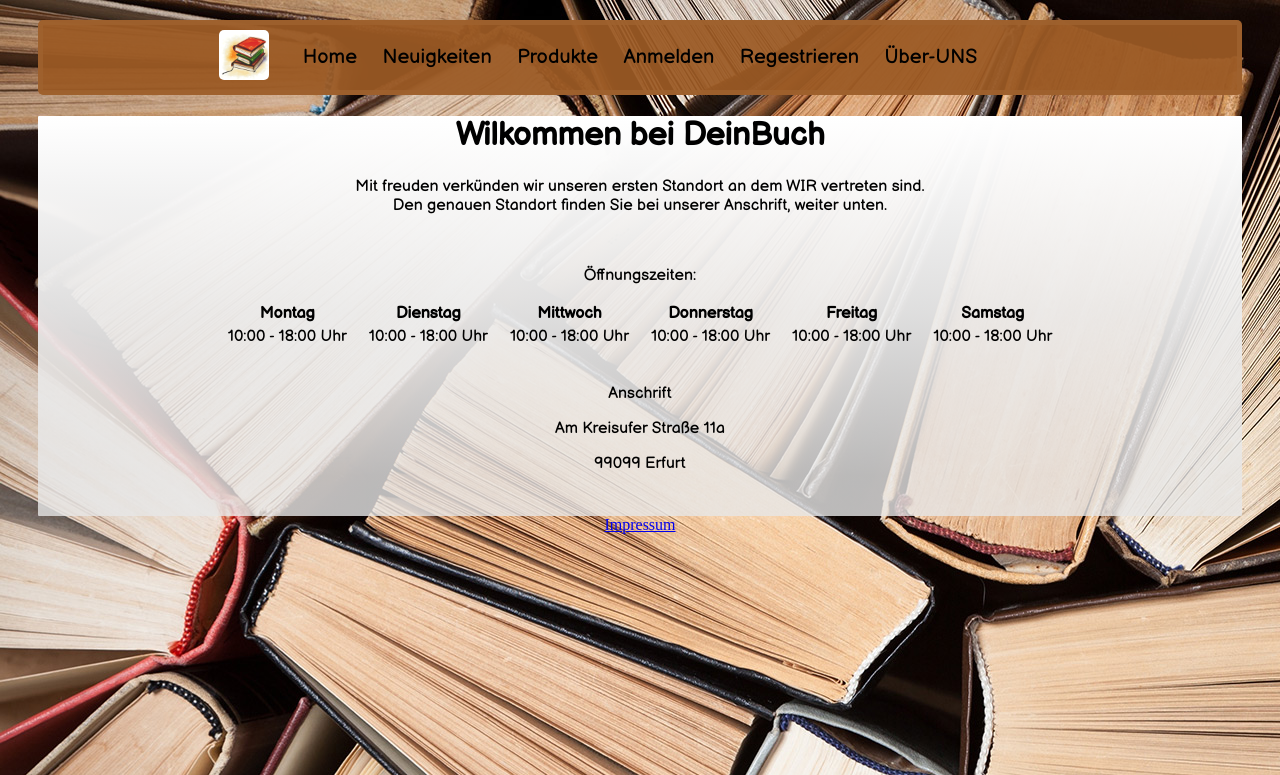
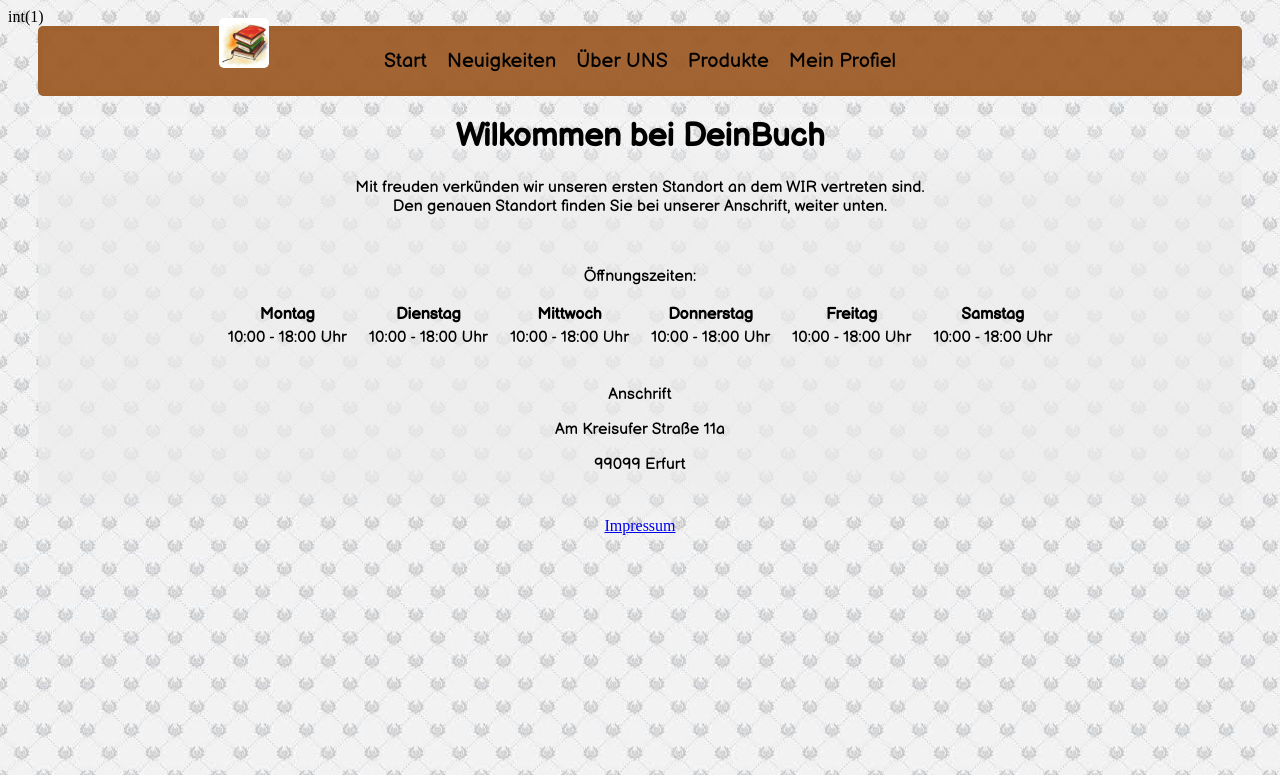
Before and after one commit to Milten3110/webverbesserung, a PHP site: page /?p=home in a window 1280 px wide. Shown: the top 775 px of the page. Run offline with PHP 8.4, Linux system fonts and the light colour scheme; data that the repository does not hold is empty.

Commit message:
add css features, flexbox navbar

```diff
--- a/deinbuch/engine/assets/bilder/Quelle.txt
+++ b/deinbuch/engine/assets/bilder/Quelle.txt
@@ -1,6 +1,8 @@
 [1] buch_background.png
 https://bfds.ksta.de/
 https://www.google.com/url?sa=i&url=https%3A%2F%2Fbfds.ksta.de%2F&psig=AOvVaw1WtnS6EULUNrLzVaANHWj2&ust=1589020526224000&source=images&cd=vfe&ved=0CAIQjRxqFwoTCLie0vGIpOkCFQAAAAAdAAAAABAt
+
+https://www.google.com/imgres?imgurl=https%3A%2F%2Fst2.depositphotos.com%2F1265408%2F6362%2Fv%2F950%2Fdepositphotos_63624121-stock-illustration-modern-vector-abstract-background-for.jpg&imgrefurl=https%3A%2F%2Fde.depositphotos.com%2F63624121%2Fstock-illustration-modern-vector-abstract-background-for.html&tbnid=jxosm0Q8-xIdrM&vet=12ahUKEwjJrbahrazpAhVSyKQKHS66CwcQMyg9egUIARCMAQ..i&docid=TDZRANGa44wuIM&w=1023&h=950&itg=1&q=moderner%20hintergrund%20buch&client=firefox-b-d&ved=2ahUKEwjJrbahrazpAhVSyKQKHS66CwcQMyg9egUIARCMAQ
 
 
 [2] home.png
--- a/deinbuch/engine/assets/css/style.css
+++ b/deinbuch/engine/assets/css/style.css
@@ -3,7 +3,8 @@
 #  ####### GLOBAL #######
 #############################
 */
-@font-face{
+
+@font-face {
     font-family: ownFont;
     src: url("..//fonts/BalsamiqSans-Regular.ttf");
 }
@@ -12,65 +13,58 @@ input {
     font-family: ownFont;
 }
 
-
-#navbar{
-   margin-left:30px;
+#navbar {
+    display: flex;
+    flex-direction: row;
+    justify-content: center;
+    margin-left: 30px;
     margin-right: 30px;
-   margin-top: 20px;
-
-   text-align: center;
-   padding-top: 20px;
-
-   height: 45px;
+    height: 60px;
     width: auto;
-
     background: rgba(155, 90, 37, 0.938);
     border-radius: 5px;
-   border: 5px solid  rgba(158, 97, 46, 0.836);
-
+    border: 5px solid rgba(158, 97, 46, 0.836);
     font-family: ownFont;
     font-size: 20px;
 }
 
-#navbar a:hover{
+#navbar a:hover {
     font-weight: bold;
 }
 
-.navBtn:hover{
-    background:  	rgba(30, 153, 253, 0.849) ;
-    border-radius: 5px;
-    border: 5px solid  rgba(97, 151, 250, 0.61) ;
+.navBtn {
+    display: flex;
+    align-items: center;
+    padding-left: 10px;
+    padding-right: 10px;
 }
 
-#navbar a{
-    padding: 10px;
+.navBtn:hover {
+    background: rgba(30, 153, 253, 0.849);
+    border-radius: 5px;
+    border: 5px solid rgba(97, 151, 250, 0.61);
 }
 
-#navbar a:link{
+#navbar a:link {
     color: black;
     text-decoration: none;
 }
 
-#navbar a:visited{
+#navbar a:visited {
     color: black;
     text-decoration: none;
-
 }
 
-#navbar a:active{
+#navbar a:active {
     /*color: yellow;*/
 }
 
-
-#routing{
-    margin-left:30px;
+#routing {
+    margin-left: 30px;
     margin-right: 30px;
     margin-top: 20px;
-
-    background: linear-gradient(180deg, rgba(255,255,255,1) 0%, rgba(236,236,236,0.9396551724137931) 49%, rgba(231,231,231,0.8017241379310345) 90%);
-
+    background: linear-gradient(180deg, rgba(255, 255, 255, 0.1) 0%, rgba(236, 236, 236, 0.7) 20%, rgba(236, 236, 236, 0.7) 90%, rgba(231, 231, 231, 0.1) 100%);
     font-family: ownFont;
-
     /*
     TODO: Platzhalter, height dann auf auto oder einheitsgröße
     */
@@ -80,6 +74,14 @@ input {
     border-radius: 1px;
 }
 
+#footer {
+    text-align: center;
+}
+
+body {
+    background-image: url("../bilder/buch_background.png");
+    background: radial-gradient()
+}
 
 
 /*
@@ -88,21 +90,14 @@ input {
 ###############################
 */
 
-.oeffnugszeiten{
+.oeffnugszeiten {
     padding: 20x;
 }
 
 
-#footer{
-    text-align: center;
-}
+/*Bild zur HomeSite*/
 
-body{
-    background-image: url("../bilder/buch_background.png");
-}
-
-/*Bild zur HomeSite*/
-#homeBtn{
+#homeBtn {
     position: absolute;
     height: 50px;
     margin-top: 10px;
--- a/deinbuch/engine/page/navigation.php
+++ b/deinbuch/engine/page/navigation.php
@@ -5,13 +5,15 @@ if (isset($_SESSION['login']) && $_SESSION['login'] === 1) {
         <nav id='navbar'>
         <a class='navBtn' href='?p=home'>Start</a>
         <a class='navBtn' href='?p=news'>Neuigkeiten</a>
+        <a class='navBtn' href='?p=uns'>Über UNS</a>
         <a class='navBtn' href='?p=produkt'>Produkte</a>
+        <a class='navBtn' href='?p=profiel'>Mein Profiel</a>
+        </nav>
+        ";
+     /*
         <a class='navBtn' href='?p=warenkorb'>Warenkorb</a>
-        <a class='navBtn' href='?p=profiel'>Mein Profiel</a>
         <a class='navBtn' href='?p=logout'>Abmelden</a>
-        <a class='navBtn' href='?p=uns'>Über UNS</a>
-        </nav>
-    ";
+    */
 } else {
     echo "
         <nav id='navbar'>
--- a/deinbuch/engine/page/ueber-uns.php
+++ b/deinbuch/engine/page/ueber-uns.php
@@ -1,5 +1,5 @@
 <div id="firmenInformationen">
-    <p>DeinBuch, ist eine Firma die sich extra für Kunden angachiert,
+    <p>DeinBuch, ist eine Firma die sich extra für Kunden engagiert,
         die sich über die mehrlebigkeit eines Buches gedanken machen.
         Wir sorgen dafür , dass nicht jedes Buch nur 1x gelesen wird
         und dann im Schrank verstaupt.
--- a/deinbuch/index.php
+++ b/deinbuch/index.php
@@ -13,6 +13,7 @@
     <?php
     include "./engine/helper/datenbank/Chandle_db.php";
     $db = new datenbank();
+
     ?>
 
     <img src="engine/assets/bilder/home.png" alt="Bild für die Homepage" id="homeBtn">
@@ -22,6 +23,7 @@
 
     <?php
         session_start();
+        $_SESSION["login"] = 1;
     ?>
     <!-- NavContent -->
     <!-- Include NavBar -->
```
Also changed, not shown: deinbuch/engine/assets/bilder/buch_background.png, deinbuch/engine/assets/bilder/buch_background1.png (added). Lines whose indentation alone changed are shown as unchanged.
